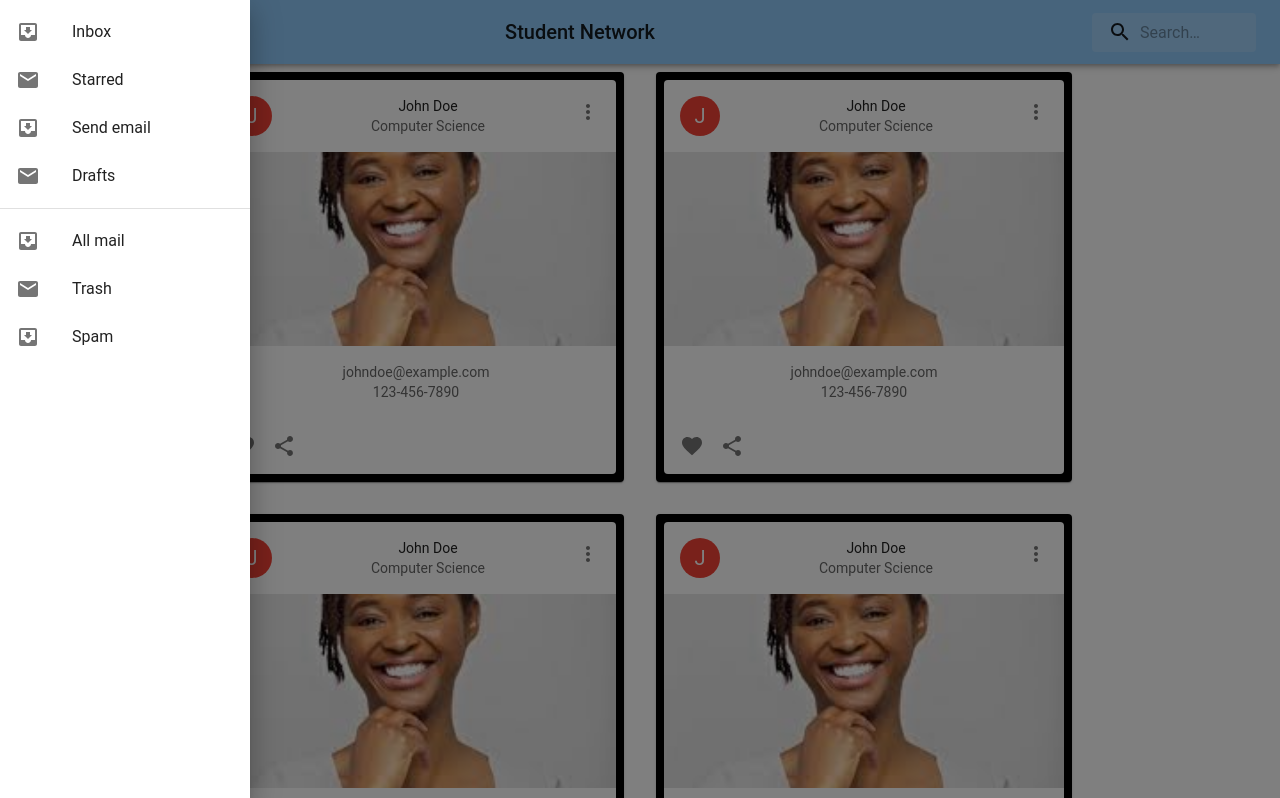
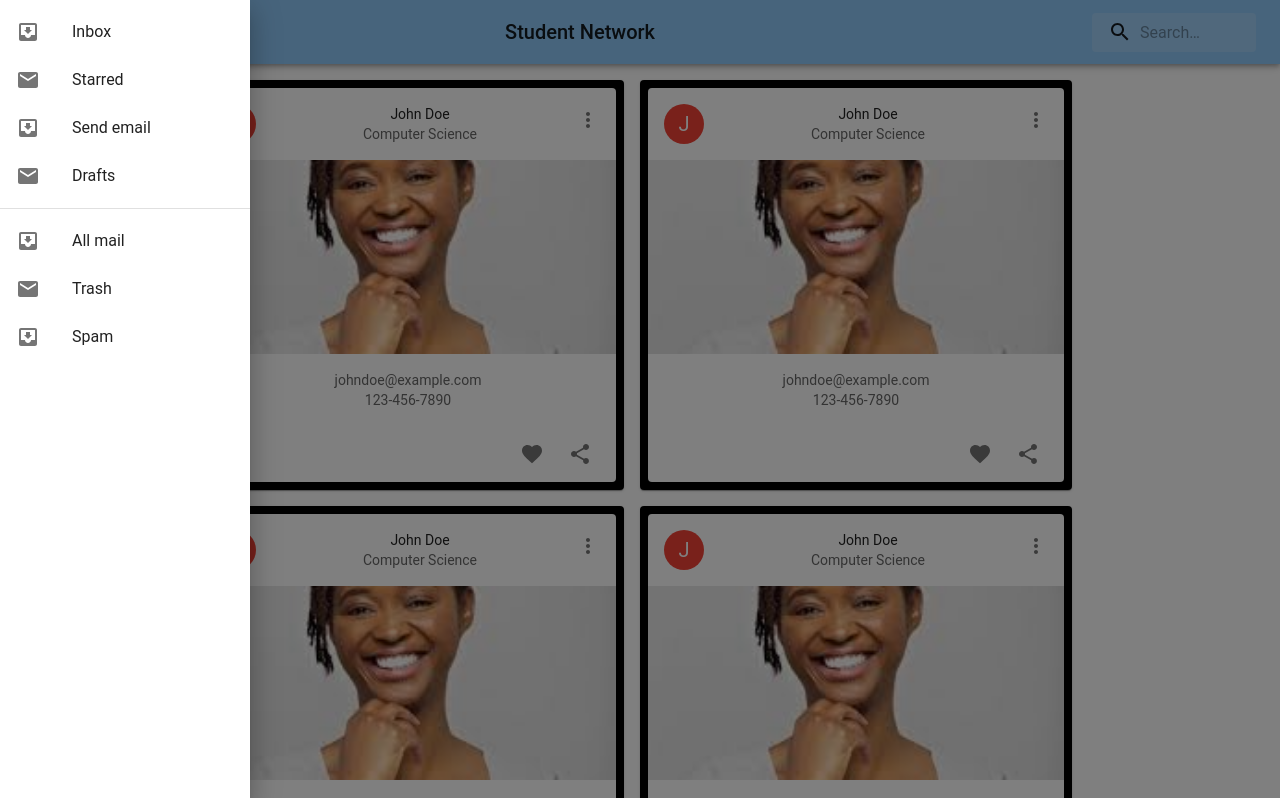
Before and after one commit to m-code-ing/student-directory-fe, a React (Create React App) app: page / in a window 1280 px wide. Shown: the top 798 px of the page. Built offline with nearby package versions, Linux system fonts and the light colour scheme.

Commit message:
chore: StudentProfile, minor modifications

```diff
--- a/src/App.tsx
+++ b/src/App.tsx
@@ -2,9 +2,8 @@ import React from 'react'
 import './App.css'
 import StudentProfileCard from './components/StudentProfile'
 import { userProfileProps } from './components/mocks/studentProfileMock'
-import Grid from '@mui/material/Unstable_Grid2'
 import styled from '@emotion/styled'
-import { Paper, ThemeProvider, createTheme } from '@mui/material'
+import { Grid, Paper, ThemeProvider, createTheme } from '@mui/material'
 import type { Theme } from '@mui/material'
 import SearchAppBar from './components/AppBar'
 
@@ -40,7 +39,7 @@ const App = (): JSX.Element => {
     <ThemeProvider theme={theme}>
       <div className="App">
         <SearchAppBar />
-        <Grid container spacing={2} justifyContent="center">
+        <Grid mt={1} container spacing={2} justifyContent="center">
           {studens.map((key, index) => (
             <Grid xs={10} md={4} m={1} key={index}>
               <Item>
--- a/src/components/StudentProfile.tsx
+++ b/src/components/StudentProfile.tsx
@@ -1,5 +1,5 @@
 import React from 'react'
-import { Card, CardHeader, CardContent, Avatar, Typography } from '@mui/material'
+import { Card, CardHeader, CardContent, Avatar, Typography, Grid } from '@mui/material'
 
 import CardMedia from '@mui/material/CardMedia'
 import CardActions from '@mui/material/CardActions'
@@ -47,12 +47,18 @@ const StudentProfileCard: React.FC<StudentProfileCardProps> = (props): JSX.Eleme
         </Typography>
       </CardContent>
       <CardActions disableSpacing>
+        <Grid container justifyContent="flex-end">
+          <Grid item>
             <IconButton aria-label="add to favorites">
               <FavoriteIcon />
             </IconButton>
+          </Grid>
+          <Grid item mx={1}>
             <IconButton aria-label="share">
               <ShareIcon />
             </IconButton>
+          </Grid>
+        </Grid>
       </CardActions>
     </Card>
   )
```
Lines whose indentation alone changed are shown as unchanged.
